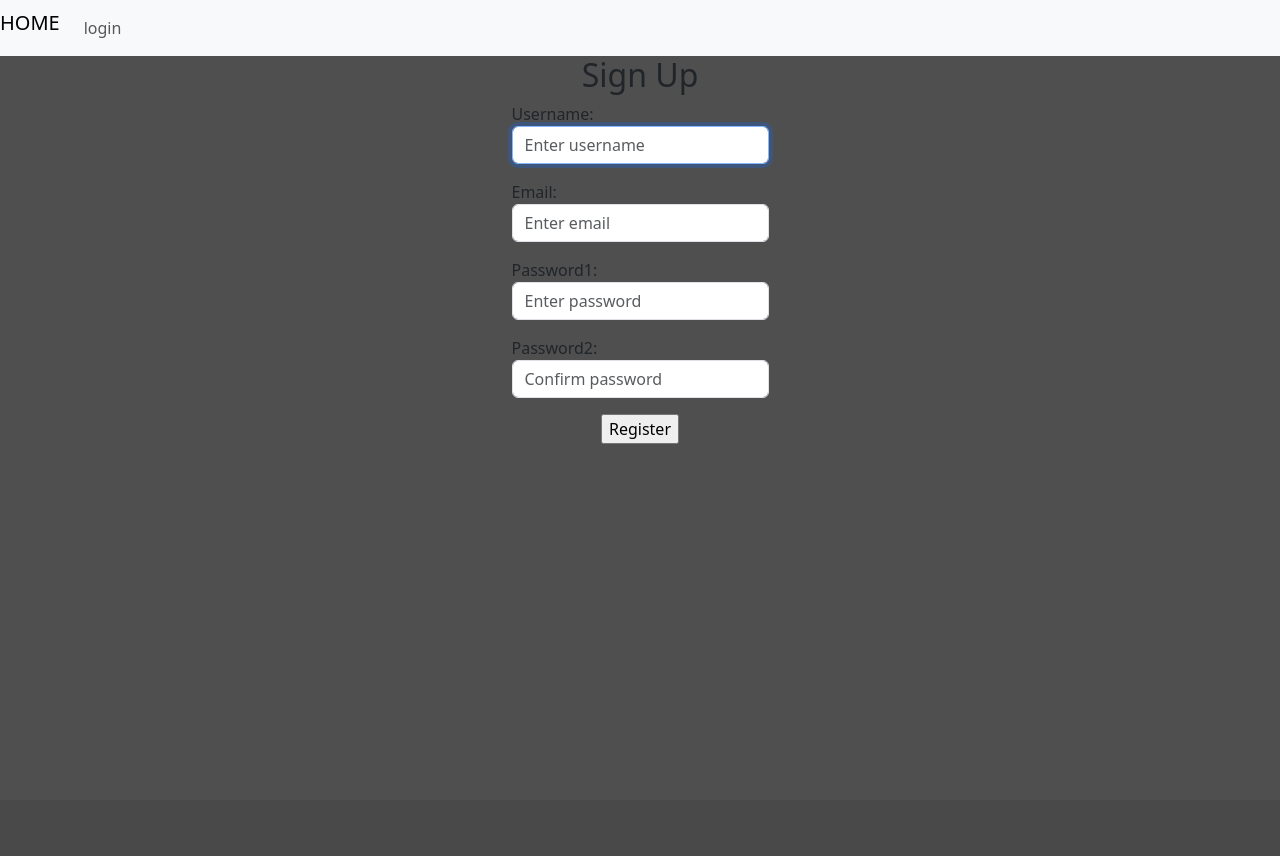
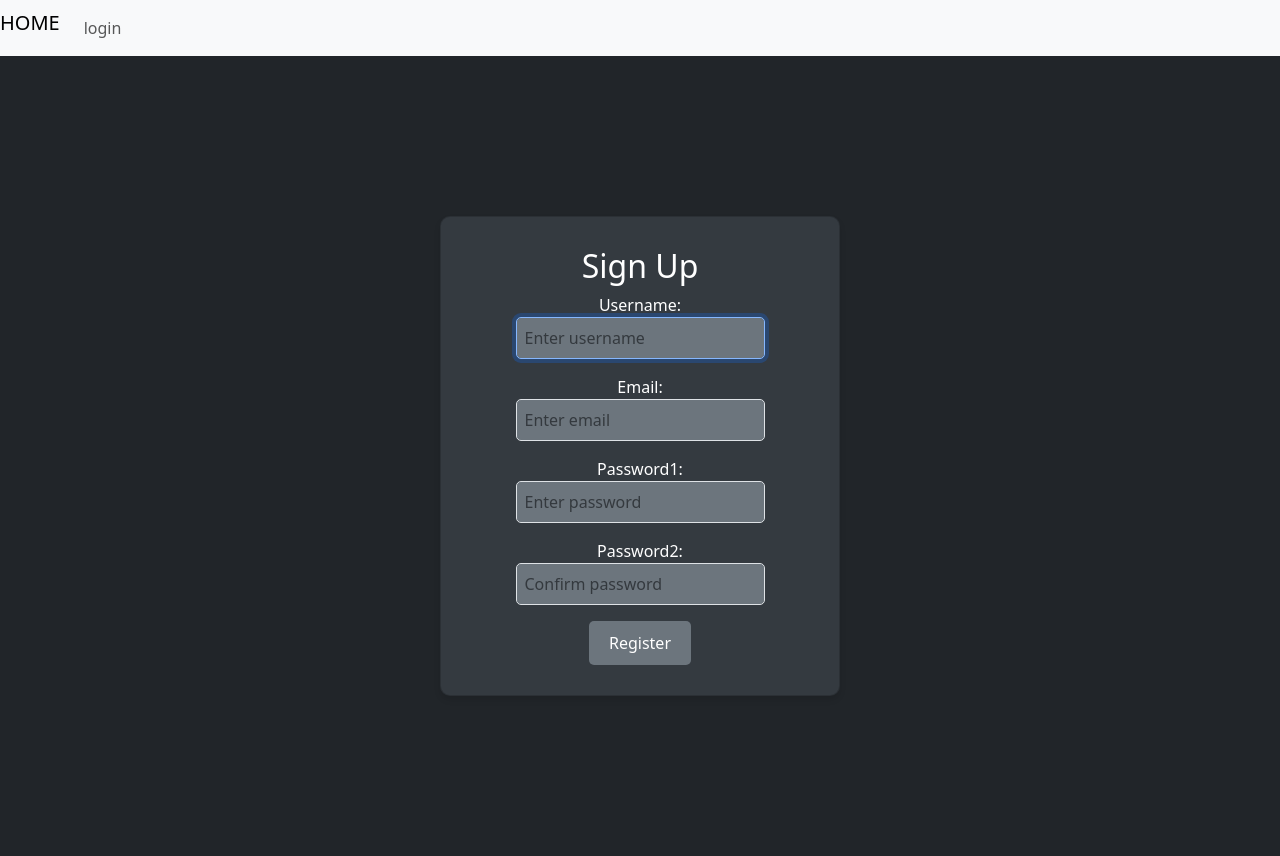
Before and after one commit to Siigull/Phordle, a Django app: page /user/register/ in a window 1280 px wide. Before the commit the page ends 444 px from the top, so only its background shows below. Run offline with Django 4.2, Linux system fonts and the light colour scheme; some libraries are stand-ins or nearby versions.

Commit message:
improved register page

```diff
--- a/Phordle/user/templates/user/register.html
+++ b/Phordle/user/templates/user/register.html
@@ -5,32 +5,74 @@
 <head>
 	<style>
 		body {
+			margin: 0;
+			padding: 0;
 			height: 100vh;
-			background-color: #4f4f4f;
+			height: 100vh;
+			background-color: var(--bs-gray-900);
 		}
-		.comtainer {
+		.wrapper {
 			display: flex;
 			align-items: center;
 			justify-content: center;
+			height: 100%;
 		}
 		.form {
 			margin: 0;
+			color: white;
 			display: flex;
 			flex-direction: column;
 			align-items: center;
 			justify-content: center;
 		}
+		.card {
+			background-color: var(--bs-gray-800);
+			border-radius: 10px;
+			width: 100%;
+			max-width: 400px;
+			padding: 30px;
+			text-align: center;
+			box-shadow: 0px 4px 6px rgba(0, 0, 0, 0.1);
+		}
+		.btn {
+			background-color: var(--bs-gray-600);
+			color: white;
+			padding: 10px 20px;
+			border: none;
+			border-radius: 5px;
+			cursor: pointer;
+		}
+		input[type="text"],
+		input[type="text"]:focus,
+		input[type="email"],
+		input[type="email"]:focus,
+		input[type="password"],
+		input[type="password"]:focus {
+			width: 100%;
+			padding: 8px;
+			border-radius: 5px;
+			background-color: var(--bs-gray-600);
+			color: white;
+		}
+
+		input[type="text"]::placeholder,
+		input[type="password"]::placeholder
+		input[type="email"]::placeholder {
+			color: var(--bs-gray-400);
+		}
 	</style>
 	<title>Register</title>
 </head>
 <body>
-	<div class=container>
-		<form class="form" method="POST" novalidate>
-			{% csrf_token %}
-			<h2 class="text-center; text-color">Sign Up</h2>
-			{{ form.as_p }}
-			<input type="submit" value="Register" />
-		</form>
+	<div class="wrapper">
+		<div class="card">
+			<form class="form" method="POST" novalidate>
+				{% csrf_token %}
+				<h2 class="text-center; text-color">Sign Up</h2>
+				{{ form.as_p }}
+				<input class="btn" type="submit" value="Register">
+			</form>
+		</div>
 	</div>
 </body>
 
```
